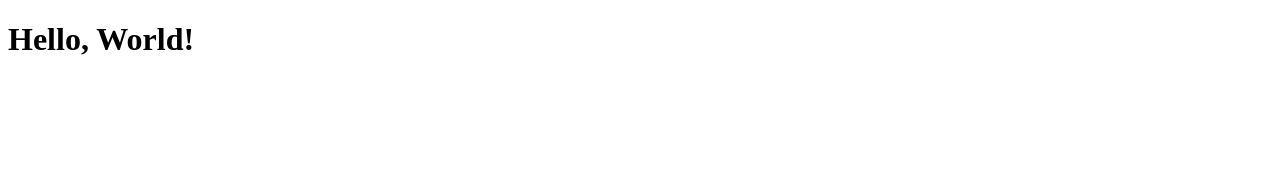
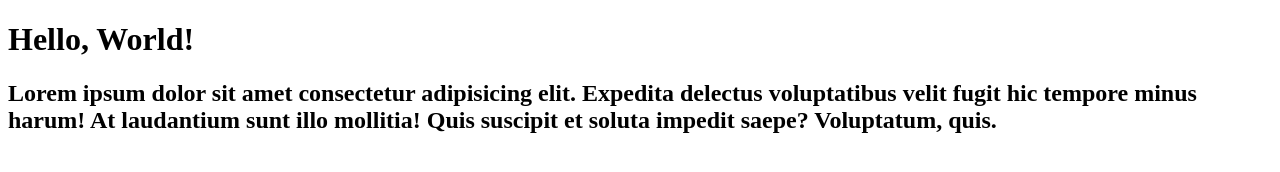
Before and after one commit to SocratesGuedes/curso-git, a plain HTML site: page index.html in a window 1280 px wide. Drawn offline with Linux system fonts and the light colour scheme.

Commit message:
10-Commit: Add h2 with Lorem

```diff
--- a/index.html
+++ b/index.html
@@ -9,5 +9,9 @@
   <h1>
     Hello, World!
   </h1>
+  <h2>Lorem ipsum dolor sit amet consectetur adipisicing elit.
+    Expedita delectus voluptatibus velit fugit hic tempore minus harum!
+    At laudantium sunt illo mollitia! Quis suscipit et soluta impedit
+    saepe? Voluptatum, quis.</h2>
 </body>
 </html>
```
